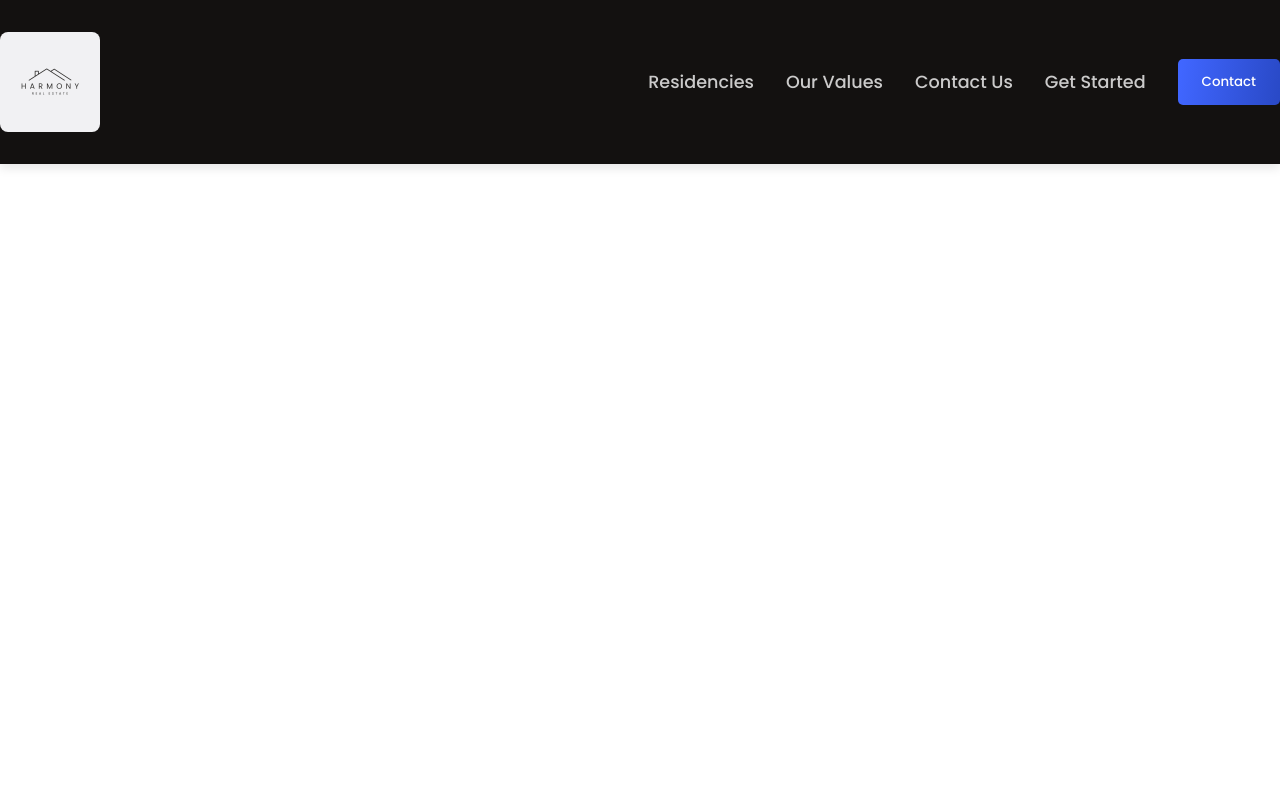
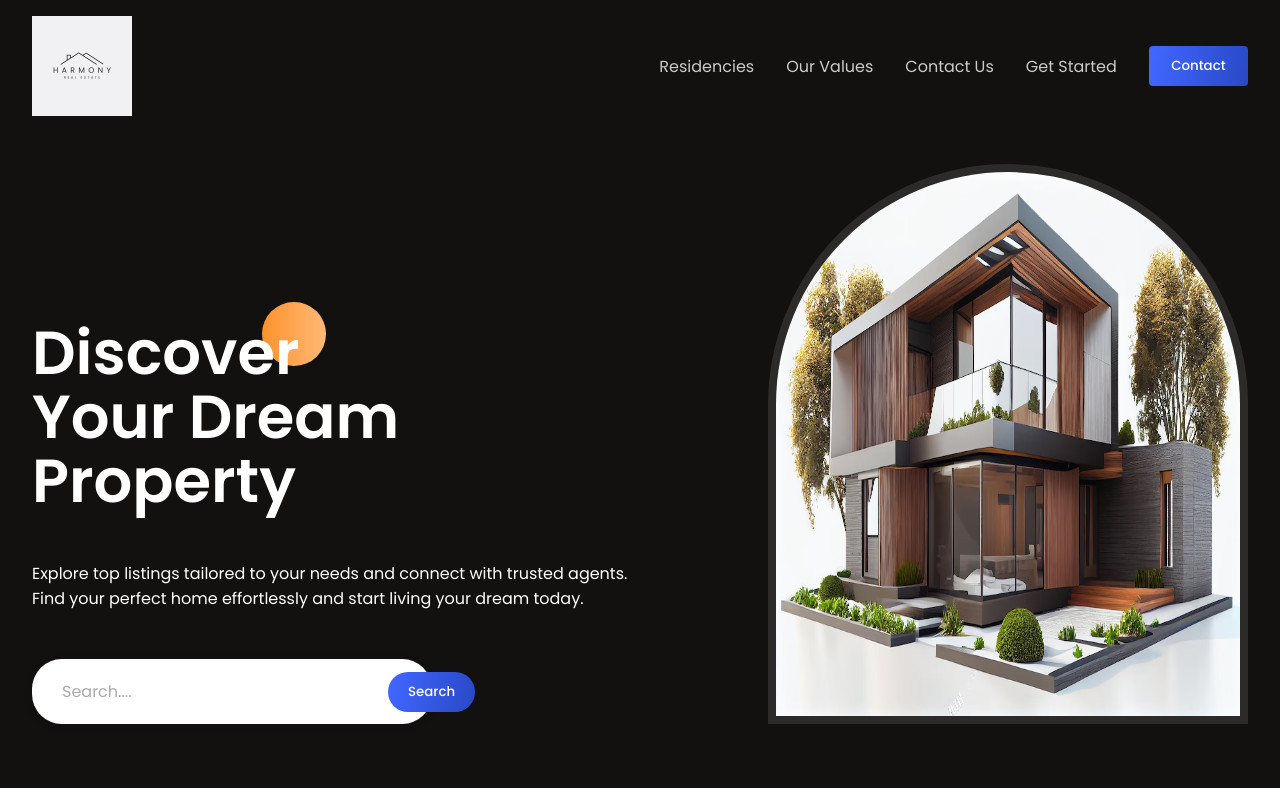
Before and after one commit to Fiza-Sahar/Real_Estate_Website, a React (Create React App) app in the folder my-app/: page / in a window 1280 px wide. Built offline with nearby package versions, Linux system fonts and the light colour scheme.

Commit message:
Hero Section

```diff
--- a/my-app/package.json
+++ b/my-app/package.json
@@ -8,6 +8,7 @@
     "@testing-library/user-event": "^13.5.0",
     "react": "^18.3.1",
     "react-dom": "^18.3.1",
+    "react-icons": "^5.3.0",
     "react-scripts": "5.0.1",
     "web-vitals": "^2.1.4"
   },
--- a/my-app/public/index.html
+++ b/my-app/public/index.html
@@ -8,6 +8,9 @@
     <link rel="preconnect" href="https://fonts.googleapis.com">
 <link rel="preconnect" href="https://fonts.gstatic.com" crossorigin>
 <link href="https://fonts.googleapis.com/css2?family=Poppins:ital,wght@0,100;0,200;0,300;0,400;0,500;0,600;0,700;0,800;0,900;1,100;1,200;1,300;1,400;1,500;1,600;1,700;1,800;1,900&display=swap" rel="stylesheet">
+<!-- Font Awesome CDN -->
+<link rel="stylesheet" href="https://cdnjs.cloudflare.com/ajax/libs/font-awesome/6.0.0-beta3/css/all.min.css" integrity="sha384-k6RqeWeci5ZR/Lv4MR0sA0FfDOM1fCjF1Zl8A6+3yP26CzAuC3Y9gJKZl7VRg3" crossorigin="anonymous">
+
     <meta
       name="description"
       content="Web site created using create-react-app"
--- a/my-app/src/App.js
+++ b/my-app/src/App.js
@@ -1,10 +1,12 @@
 import './App.css';
 import Header from './components/Header/Header';
+import Hero from './components/Hero/Hero';
 
 function App() {
   return (
     <div className="App">
   <Header/>
+  <Hero/>
     </div>
   );
 }
--- a/my-app/src/components/Header/Header.css
+++ b/my-app/src/components/Header/Header.css
@@ -1,85 +1,23 @@
-/* Wrapper for the header */
-.h-wrapper {
-  background-color: var(--black); /* Use your preferred dark color */
+/* .h-container{
+  display: flex;
+  justify-content: center;
+  align-items: center;
+
+} */
+.h-wrapper{
+  background-color: var(--black);
   color: white;
-  padding: 1rem 0;
-  box-shadow: 0 4px 10px rgba(0, 0, 0, 0.1); /* Add subtle shadow for depth */
+}
+.h-container{
+  justify-content: space-between;
+  padding-top: 1rem;
+  padding-bottom: 1rem;
+  color: var(--secondary);
+}
+.h-menu{
+  gap: 2rem;
 }
 
-/* Flex container for layout */
-.h-container {
-  display: flex;
-  justify-content: space-between;
-  align-items: center;
-  padding: 1rem 0; /* Add more padding for breathing room */
-}
-
-/* Menu container */
-.h-menu {
-  display: flex;
-  align-items: center;
-  gap: 2rem; /* Spacing between menu items */
-  font-size: 1.1rem; /* Increase font size for better readability */
-}
-
-/* Links styling */
-.h-menu a {
-  color: var(--secondary); /* Use your theme's secondary color */
-  text-decoration: none;
-  font-weight: 500; /* Make links slightly bolder */
-  transition: color 0.3s ease; /* Smooth hover transition */
-}
-
-/* Hover effect for links */
-.h-menu a:hover {
-  color: var(--primary); /* Change to your primary theme color on hover */
-}
-
-/* Button styling */
-.button {
-  background-color: var(--primary); /* Use your primary theme color */
-  border: none;
-  padding: 0.8rem 1.5rem;
-  color: white;
-  font-weight: 600;
-  border-radius: 5px; /* Rounded corners */
-  transition: background-color 0.3s ease, transform 0.2s ease;
-}
-
-/* Button hover effect */
-.button:hover {
-  background-color: var(--secondary); /* Change background on hover */
-  transform: translateY(-3px); /* Add subtle lift on hover */
+.h-menu>*:hover{
   cursor: pointer;
 }
-
-.button a {
-  color: white; /* Ensure the link inside the button is white */
-  text-decoration: none;
-}
-
-/* Image styling */
-.h-container img {
-  border-radius: 8px; /* Add slight rounding to the logo */
-  transition: transform 0.3s ease;
-}
-
-.h-container img:hover {
-  transform: rotate(360deg); /* Fun animation when logo is hovered */
-}
-
-/* Responsive: Make menu stack on smaller screens */
-@media (max-width: 768px) {
-  .h-container {
-    flex-direction: column;
-  }
-
-  .h-menu {
-    flex-direction: column;
-    gap: 1rem; /* Smaller gap for vertical layout */
-  }
-
-  .button {
-    margin-top: 1rem; /* Add spacing for the button in vertical layout */
-  }
-}
--- a/my-app/src/components/Hero/Hero.css
+++ b/my-app/src/components/Hero/Hero.css
@@ -0,0 +1,86 @@
+.hero-wrapper{
+  color: white;
+  position: relative;
+  padding-bottom: 2rem;
+  background-color: var(--black);
+}
+.hero-container{
+  justify-content: space-between;
+  align-items: flex-end;
+
+}
+.image-container{
+  width: 30rem;
+  height: 35rem;
+  overflow: hidden;
+  border-radius: 15rem 15rem 0 0;
+  border: 8px solid rgba(225, 225, 225, 0.12);
+}
+
+.image-container>img{
+  width: 100%;
+  height: 100%;
+}
+
+.hero-left{
+  gap: 3rem;
+}
+
+.hero-title{
+  position: relative;
+  z-index: 1;
+}
+.hero-title>h1{
+  font-weight: 600;
+  font-size: 3.8rem;
+  line-height: 4rem;
+}
+.orange-circle{
+  height: 4rem;
+  width: 4rem;
+  background: var(--orange-gradient);
+  border-radius: 999px;
+  position: absolute;
+  right: 20%;
+  top: -10%;
+  z-index: -1;
+
+}
+.search-bar {
+  display: flex; /* Use flexbox for alignment */
+  align-items: center; /* Center items vertically */
+  background-color: white; /* Background color for the search bar */
+  border-radius: 30px; /* Rounded corners */
+  box-shadow: 0 2px 10px rgba(0, 0, 0, 0.1); /* Subtle shadow for depth */
+  padding: 10px; /* Padding around the content */
+  max-width: 400px; /* Maximum width of the search bar */
+  width: 100%; /* Responsive width */
+}
+
+.search-bar input {
+  border: none; /* Remove default border */
+  outline: none; /* Remove outline on focus */
+  padding: 10px; /* Padding inside the input */
+  font-size: 16px; /* Font size for the input text */
+  flex: 1; /* Allow the input to take up available space */
+  border-radius: 20px; /* Rounded corners for the input */
+  margin-left: 10px; /* Space between the icon and input */
+}
+
+.search-bar input::placeholder {
+  color: #aaa; /* Placeholder text color */
+}
+
+.search-bar .button {
+  background-color: var(--blue); /* Button background color */
+  color: white; /* Text color */
+  border: none; /* Remove default border */
+  border-radius: 20px; /* Rounded corners */
+  padding: 10px 20px; /* Padding inside the button */
+  cursor: pointer; /* Change cursor to pointer on hover */
+  transition: background-color 0.3s ease; /* Smooth transition on hover */
+}
+
+.search-bar .button:hover {
+  background-color: darken(var(--blue), 10%); /* Darken button on hover */
+}
--- a/my-app/src/components/Hero/Hero.jsx
+++ b/my-app/src/components/Hero/Hero.jsx
@@ -0,0 +1,36 @@
+import React from 'react';
+import hero from '../../Assets/Images/Hero-img.png';
+import { HiLocationMarker } from 'react-icons/hi';
+import './Hero.css';
+const Hero = () => {
+  return (
+    <section className="hero-wrapper">
+      <div className="paddings innerWidth hero-container flexCenter">
+        <div className="flexColStart hero-left">
+          <div className="hero-title">
+            <div className="orange-circle"/>
+            <h1>Discover <br/>Your Dream <br/>Property</h1>
+          </div>
+          <div className="flexColstart hero-des">
+            <span>
+Explore top listings tailored to your needs and connect with trusted agents.</span> <br/>
+<span>Find your perfect home effortlessly and start living your dream today.</span>
+          </div>
+
+          <div className="search-bar">
+           <HiLocationMarker color="var(--blue)" size={25}/>
+           <input type="text" placeholder='Search....' />
+           <button className='button'>Search</button>
+          </div>
+        </div>
+        <div className="flexCenter hero-right">
+              <div className="image-container">
+              <img src={hero} width={100} alt="Logo" />
+              </div>
+        </div>
+      </div>
+    </section>
+  )
+}
+
+export default Hero
```
Also changed, not shown: my-app/src/Assets/Images/Hero-img.png (added), 1 other file (tests, documents, lock files or other folders).
